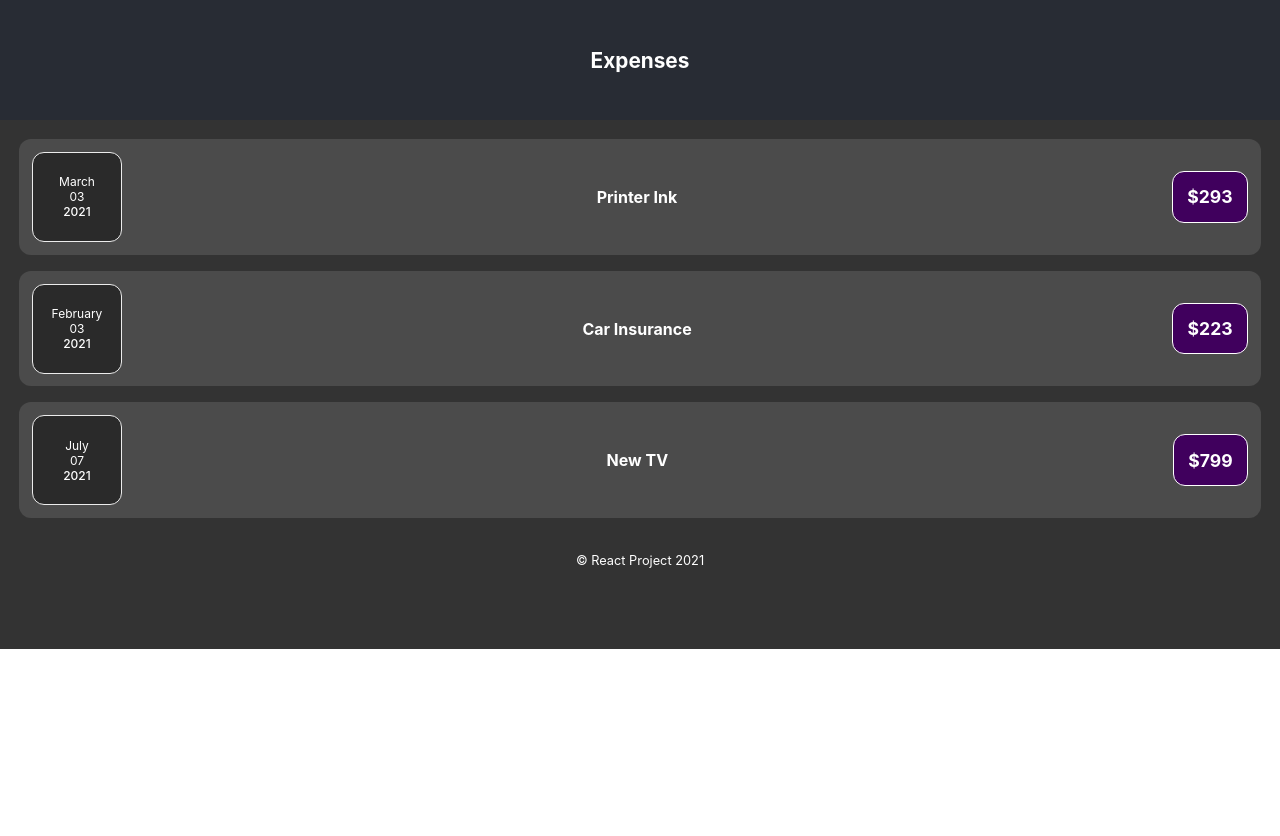
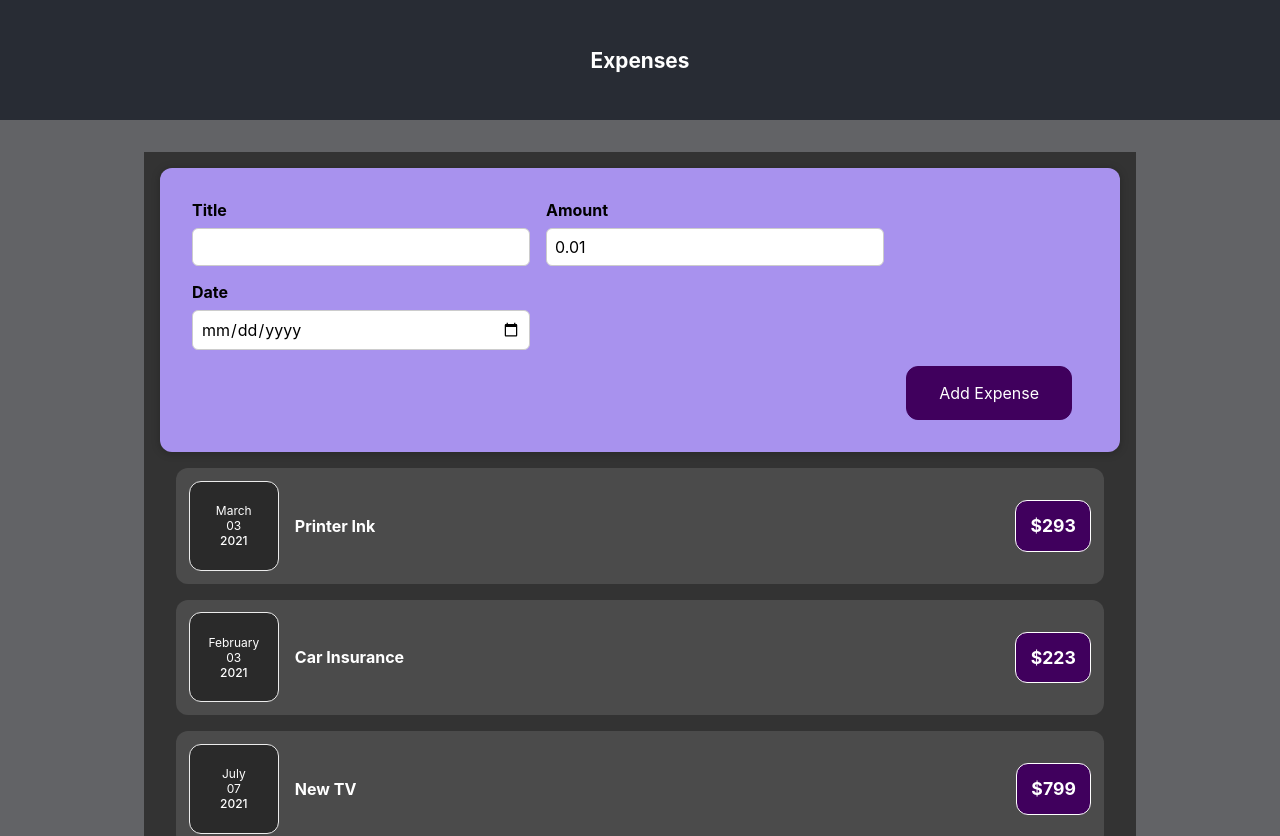
Before and after one commit to sabinamp/expenses, a React (Create React App) app: page / in a window 1280 px wide. Shown: the top 836 px of the page. Before the commit the page ends 800 px from the top, so only its background shows below. Built offline with nearby package versions, Linux system fonts and the light colour scheme.

Commit message:
add expense form

```diff
--- a/src/App.css
+++ b/src/App.css
@@ -1,38 +1,4 @@
 .App {
-  text-align: center;
+
+  background-color: rgb(98, 99, 102);
 }
-
-.App-logo {
-  height: 40vmin;
-  pointer-events: none;
-}
-
-@media (prefers-reduced-motion: no-preference) {
-  .App-logo {
-    animation: App-logo-spin infinite 20s linear;
-  }
-}
-
-.App-header {
-  background-color: #282c34;
-  min-height: 100vh;
-  display: flex;
-  flex-direction: column;
-  align-items: center;
-  justify-content: center;
-  font-size: calc(10px + 2vmin);
-  color: white;
-}
-
-.App-link {
-  color: #61dafb;
-}
-
-@keyframes App-logo-spin {
-  from {
-    transform: rotate(0deg);
-  }
-  to {
-    transform: rotate(360deg);
-  }
-}
--- a/src/App.js
+++ b/src/App.js
@@ -3,6 +3,8 @@
 import Header from './components/layout/Header';
 import Footer from './components/layout/Footer';
 import Content from './components/layout/Content';
+import NewExpense from './components/ExpenseItem/NewExpense';
+
 function App() {
 
   const expenses=[
@@ -15,6 +17,7 @@
       <Header title="Expenses"/>
       <Content>
         <>
+        <NewExpense/>
         <Expenses expenses={expenses}/>
         </>
       </Content>
--- a/src/components/ExpenseItem.js
+++ b/src/components/ExpenseItem/ExpenseItem.js
@@ -1,6 +1,6 @@
-import ExpenseDate from './ExpenseDate/ExpenseDate';
+import ExpenseDate from '../ExpenseDate/ExpenseDate';
 import './ExpenseItem.css';
-import Card from './layout/Card/Card';
+import Card from '../layout/Card/Card';
 
 function ExpenseItem(props) {
 
--- /dev/null
+++ b/src/components/ExpenseItem/NewExpense.css
@@ -0,0 +1,39 @@
+.new-expense {
+    background-color: #a892ee;
+    padding: 2rem;
+
+/*   margin: 2rem auto;
+    width: 50rem;
+    max-width: 95%; */
+    border-radius: 12px;
+    text-align: center;
+    box-shadow: 0 1px 8px rgba(0, 0, 0, 0.25);
+  }
+
+  .new-expense button {
+    font: inherit;
+    cursor: pointer;
+    padding: 1rem 2rem;
+    border: 1px solid #40005d;
+    background-color: #40005d;
+    color: white;
+    border-radius: 12px;
+    margin-right: 1rem;
+  }
+
+  .new-expense button:hover,
+  .new-expense button:active {
+    background-color: #510674;
+    border-color: #7a04b1;
+  }
+
+  .new-expense button.alternative {
+    color: #220131;
+    border-color: transparent;
+    background-color: transparent;
+  }
+
+  .new-expense button.alternative:hover,
+  .new-expense button.alternative:active {
+    background-color: #ddb3f8;
+  }
--- /dev/null
+++ b/src/components/ExpenseItem/NewExpense.js
@@ -0,0 +1,12 @@
+import ExpenseForm from '../expenseform/ExpenseForm';
+import './NewExpense.css';
+
+const NewExpense = () => {
+  return (
+    <div className='new-expense'>
+      <ExpenseForm />
+    </div>
+  );
+};
+
+export default NewExpense;
--- a/src/components/Expenses/Expenses.css
+++ b/src/components/Expenses/Expenses.css
@@ -1,9 +1,10 @@
 .expenses {
-    padding: 1rem;
-    background-color: rgb(31, 31, 31);
-    margin: 2rem auto;
+	padding: 2rem;
+	background-color: rgb(31, 31, 31);
+
+	/*  	margin: 2rem auto;
     width: 50rem;
-    max-width: 95%;
-    border-radius: 12px;
-    box-shadow: 0 1px 8px rgba(0, 0, 0, 0.25);
-  }
+    max-width: 95%; */
+	border-radius: 12px;
+	box-shadow: 0 1px 8px rgba(0, 0, 0, 0.25);
+}
--- /dev/null
+++ b/src/components/expenseform/ExpenseForm.css
@@ -0,0 +1,26 @@
+.new-expense_controls {
+    display: flex;
+    flex-wrap: wrap;
+    gap: 1rem;
+    margin-bottom: 1rem;
+    text-align: left;
+  }
+
+  .new-expense_control label {
+    font-weight: bold;
+    margin-bottom: 0.5rem;
+    display: block;
+  }
+
+  .new-expense_control input {
+    font: inherit;
+    padding: 0.5rem;
+    border-radius: 6px;
+    border: 1px solid #ccc;
+    width: 20rem;
+    max-width: 100%;
+  }
+
+  .new-expense_btn {
+    text-align: right;
+  }
--- /dev/null
+++ b/src/components/expenseform/ExpenseForm.js
@@ -0,0 +1,39 @@
+import './ExpenseForm.css';
+import { useState } from 'react';
+
+
+const ExpenseForm = () => {
+  const [title, setTitle]=useState('');
+  const [amount, setAmount]=useState(0.01);
+  const [expenseDate, setExpenseDate] = useState('');
+  const titleChangeHandler=(e)=>{ setTitle(e.target.value); console.log(`title: ${title}`)};
+  const amountChangeHandler = (e)=>{ setAmount(e.target.value); console.log(`amount: ${amount}`)};
+  const dateChangeHandler = (e)=>{
+    console.log(`expenseDate: ${expenseDate}`);
+    setExpenseDate(e.target.value);
+ };
+
+    return (
+      <form>
+        <div className='new-expense_controls'>
+          <div className='new-expense_control'>
+            <label>Title</label>
+            <input type='text' onChange={titleChangeHandler} value={title} />
+          </div>
+          <div className='new-expense_control'>
+            <label>Amount</label>
+            <input type='number' min='0.01' step='0.01' onChange={amountChangeHandler} value={amount}/>
+          </div>
+          <div className='new-expense_control'>
+            <label>Date</label>
+            <input type='date' min='2019-01-01' max='2022-12-31' onChange={dateChangeHandler} />
+          </div>
+        </div>
+        <div className='new-expense_btn'>
+          <button type='submit'>Add Expense</button>
+        </div>
+      </form>
+    );
+  };
+
+  export default ExpenseForm;
--- a/src/components/layout/Content.css
+++ b/src/components/layout/Content.css
@@ -1,4 +1,11 @@
-.content{
-    background-color: #333;
-    padding: 0.2rem;
+.content {
+	background-color: #333;
+	padding: 1rem;
+	width: 60rem;
+	max-width: 95%;
+    margin: 2rem auto;
+    display: flexbox;
+    flex-direction: column;
+    justify-content: center;
+    align-items: flex-start;
 }
```
Also changed, not shown: src/components/Expenses/Expenses.js (+24 -11 lines), src/components/ExpenseItem/ExpenseItem.css (renamed from src/components/ExpenseItem.css).
